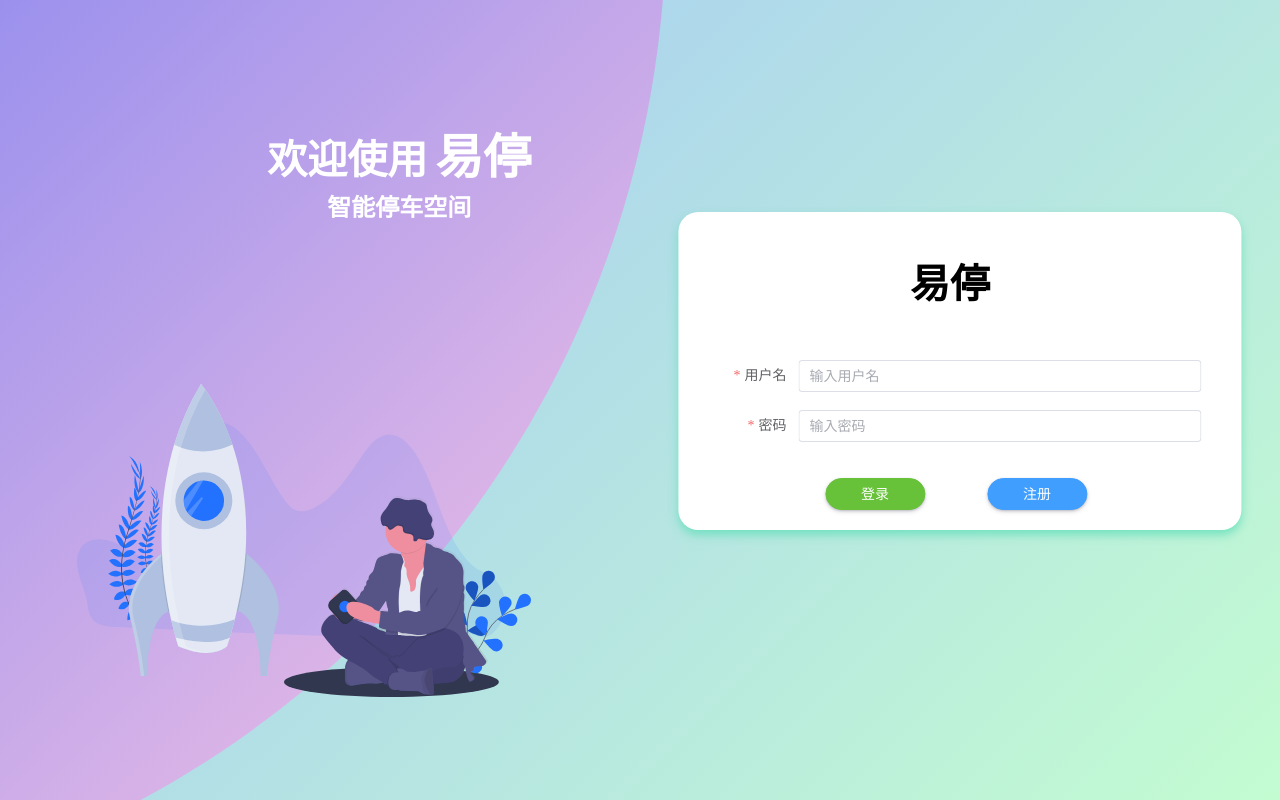
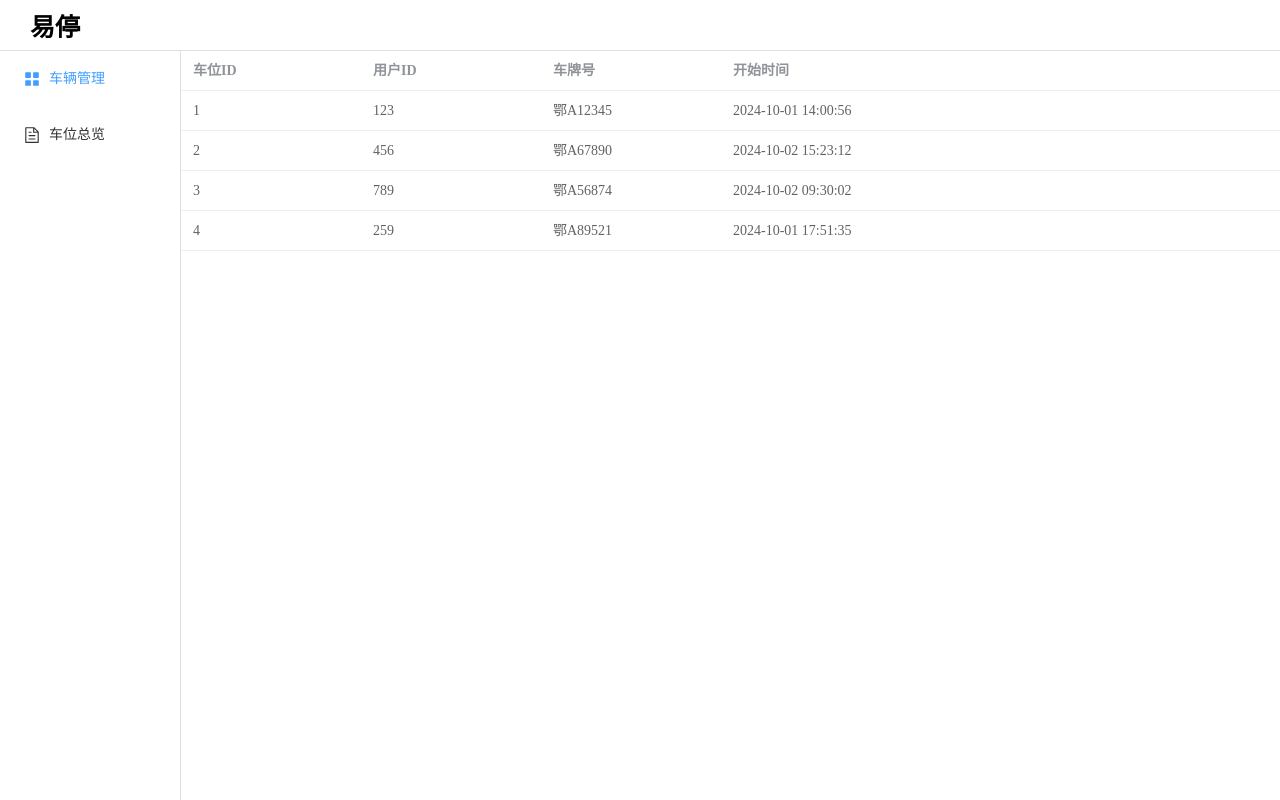
Before and after one commit to ykn0309/YIT-Intelligent-Parking-Space, a Vue app in the folder front-end/YIT/: page / in a window 1280 px wide. Built offline with nearby package versions, Linux system fonts and the light colour scheme.

Commit message:
前端添加header、导航栏、车辆管理页面

```diff
--- a/front-end/YIT/src/router/index.js
+++ b/front-end/YIT/src/router/index.js
@@ -1,13 +1,33 @@
 import { createRouter, createWebHistory } from 'vue-router'
-import login from '@/views/login/index.vue'
+import login from '@/views/Login/index.vue'
+import header from '@/views/Header/index.vue'
+import nav from '@/views/Nav/index.vue'
+import carsManager from '@/views/CarsManager/index.vue'
 
 const router = createRouter({
   history: createWebHistory(import.meta.env.BASE_URL),
   routes: [
     {
-      path: '/',
+      path: '/login',
       name: 'login',
       component: login
+    },
+    {
+      path: '/',
+      name: 'header',
+      component: header,
+      children: [
+        {
+          path: '',
+          component: nav,
+          children: [
+            {
+              path: '',
+              component: carsManager
+            }
+          ]
+        }
+      ]
     }
   ]
 })
--- /dev/null
+++ b/front-end/YIT/src/views/CarsManager/index.vue
@@ -0,0 +1,44 @@
+<template>
+    <el-table :data="tableData" class="table">
+      <el-table-column prop="parkId" label="车位ID" width="180" />
+      <el-table-column prop="userId" label="用户ID" width="180" />
+      <el-table-column prop="carId" label="车牌号" width="180"/>
+      <el-table-column prop="startTime" label="开始时间" />
+    </el-table>
+</template>
+
+<script setup>
+    const tableData = [
+    {
+        parkId: 1,
+        userId: 123,
+        carId: '鄂A12345',
+        startTime: '2024-10-01 14:00:56'
+    },
+    {
+        parkId: 2,
+        userId: 456,
+        carId: '鄂A67890',
+        startTime: '2024-10-02 15:23:12'
+    },
+    {
+        parkId: 3,
+        userId: 789,
+        carId: '鄂A56874',
+        startTime: '2024-10-02 09:30:02'
+    },
+    {
+        parkId: 4,
+        userId: 259,
+        carId: '鄂A89521',
+        startTime: '2024-10-01 17:51:35'
+    },
+    ]
+</script>
+
+<style scoped>
+    .table {
+        /* float: right; */
+        width: calc(100% - 181px);
+    }
+</style>
--- /dev/null
+++ b/front-end/YIT/src/views/Header/index.vue
@@ -0,0 +1,24 @@
+<template>
+    <div class="header">
+        <span class="project-name">易停</span>
+    </div>
+    <RouterView />
+</template>
+
+<style scoped>
+    .header {
+        display: flex;
+        width: 100vw;
+        height: 50px;
+        border-bottom: 1px solid #dcdfe6;
+    }
+
+    .project-name {
+        display: flex;
+        align-items: center;
+        text-align: center;
+        margin-left: 30px;
+        font-size: 25px;
+        font-weight: 800;
+    }
+</style>
--- /dev/null
+++ b/front-end/YIT/src/views/Nav/index.vue
@@ -0,0 +1,47 @@
+<template>
+    <div class="nav">
+        <el-menu
+          default-active="1"
+          @open="handleOpen"
+          @close="handleClose"
+        >
+          <el-menu-item index="1">
+            <el-icon><icon-menu /></el-icon>
+            <span>车辆管理</span>
+          </el-menu-item>
+          <el-menu-item index="2">
+            <el-icon><document /></el-icon>
+            <span>车位总览</span>
+          </el-menu-item>
+        </el-menu>
+    </div>
+    <RouterView />
+</template>
+
+<script lang="ts" setup>
+  import {
+    Document,
+    Menu as IconMenu,
+    Location,
+    Setting,
+  } from '@element-plus/icons-vue'
+  const handleOpen = (key: string, keyPath: string[]) => {
+    console.log(key, keyPath)
+  }
+  const handleClose = (key: string, keyPath: string[]) => {
+    console.log(key, keyPath)
+  }
+</script>
+
+<style scoped>
+    .nav {
+        float: left;
+        width: 180px;
+        height: calc(100vh - 51px);
+        border-right: 1px solid #dcdfe6;
+    }
+
+    .nav .el-menu {
+        border: none;
+    }
+</style>
```
Also changed, not shown: 1 other file (tests, documents, lock files or other folders).
